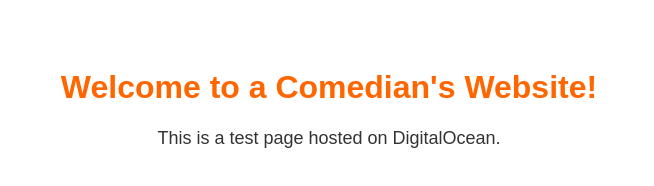
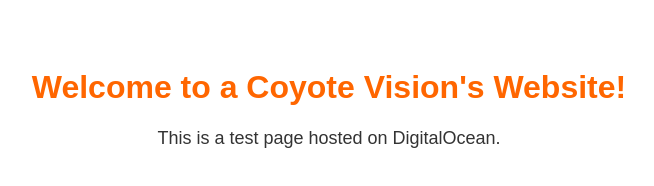
Before and after one commit to joemcnierney/Mondo-AI, a plain HTML site: page index.html in a window 1280 px wide. Shown: the whole page, without its empty margins (311-965 px from the left). Drawn offline with Linux system fonts and the light colour scheme.

Commit message:
Update index.html

```diff
--- a/index.html
+++ b/index.html
@@ -18,7 +18,7 @@
   </style>
 </head>
 <body>
-  <h1>Welcome to a Comedian's Website!</h1>
+  <h1>Welcome to a Coyote Vision's Website!</h1>
   <p>This is a test page hosted on DigitalOcean.</p>
 </body>
 </html>
```
